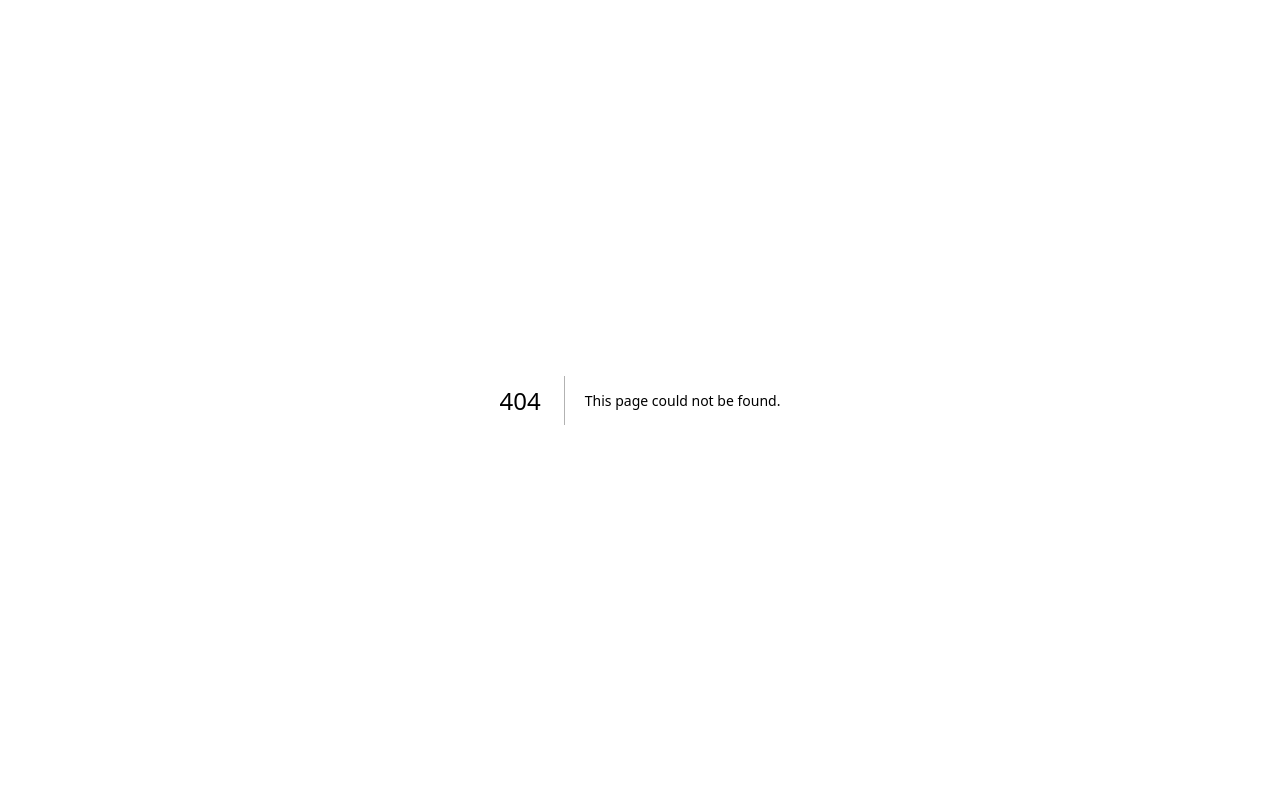
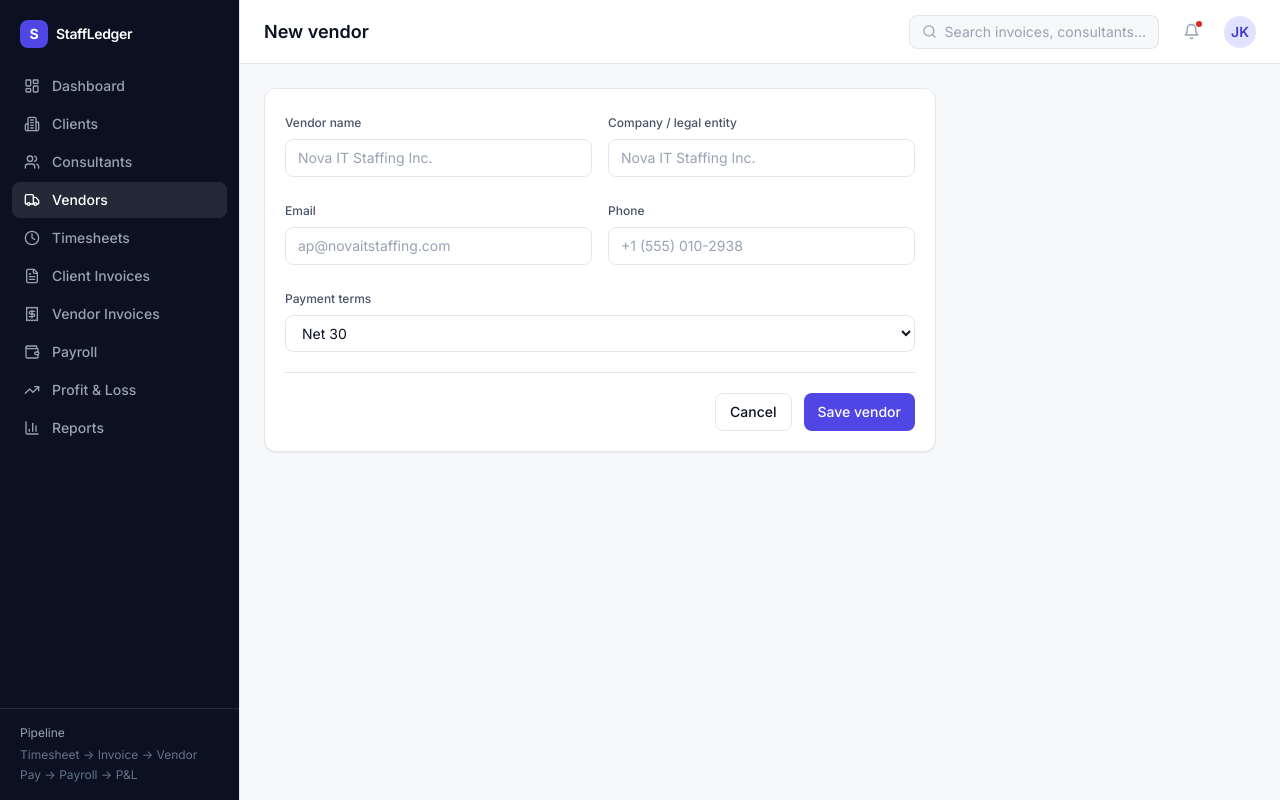
Before and after one commit to jkworld035/staffing-saas, a Next.js app: page /vendors/new in a window 1280 px wide. Before the commit this address had no page. Built offline with nearby package versions, Linux system fonts and the light colour scheme.

Commit message:
Restore Vendors module and sidebar nav entry

```diff
--- /dev/null
+++ b/src/app/(dashboard)/vendors/actions.ts
@@ -0,0 +1,24 @@
+"use server";
+
+import { createClient } from "@/lib/supabase/server";
+import { redirect } from "next/navigation";
+import { revalidatePath } from "next/cache";
+
+export async function createVendorRecord(formData: FormData) {
+  const supabase = await createClient();
+
+  const payload = {
+    vendor_name: String(formData.get("vendor_name") ?? ""),
+    company: String(formData.get("company") ?? "") || null,
+    email: String(formData.get("email") ?? "") || null,
+    phone: String(formData.get("phone") ?? "") || null,
+    payment_terms: String(formData.get("payment_terms") ?? "NET_30"),
+  };
+
+  const { error } = await supabase.from("vendors").insert(payload);
+  if (error) throw new Error(error.message);
+
+  revalidatePath("/vendors");
+  revalidatePath("/consultants/new");
+  redirect("/vendors");
+}
--- /dev/null
+++ b/src/app/(dashboard)/vendors/new/page.tsx
@@ -0,0 +1,51 @@
+import { Topbar } from "@/components/layout/Topbar";
+import { Card, CardBody } from "@/components/ui/Card";
+import { Field, Input, Select } from "@/components/forms/Field";
+import { Button } from "@/components/ui/Button";
+import { createVendorRecord } from "../actions";
+
+export default function NewVendorPage() {
+  return (
+    <>
+      <Topbar title="New vendor" />
+      <div className="p-6">
+        <Card className="max-w-2xl">
+          <CardBody>
+            <form action={createVendorRecord} className="space-y-5">
+              <div className="grid grid-cols-2 gap-4">
+                <Field label="Vendor name" htmlFor="vendor_name">
+                  <Input id="vendor_name" name="vendor_name" required placeholder="Nova IT Staffing Inc." />
+                </Field>
+                <Field label="Company / legal entity" htmlFor="company">
+                  <Input id="company" name="company" placeholder="Nova IT Staffing Inc." />
+                </Field>
+              </div>
+
+              <div className="grid grid-cols-2 gap-4">
+                <Field label="Email" htmlFor="email">
+                  <Input id="email" name="email" type="email" placeholder="ap@novaitstaffing.com" />
+                </Field>
+                <Field label="Phone" htmlFor="phone">
+                  <Input id="phone" name="phone" placeholder="+1 (555) 010-2938" />
+                </Field>
+              </div>
+
+              <Field label="Payment terms" htmlFor="payment_terms">
+                <Select id="payment_terms" name="payment_terms" defaultValue="NET_30">
+                  <option value="NET_15">Net 15</option>
+                  <option value="NET_30">Net 30</option>
+                  <option value="NET_45">Net 45</option>
+                </Select>
+              </Field>
+
+              <div className="flex justify-end gap-3 border-t border-line pt-5">
+                <Button variant="secondary" href="/vendors">Cancel</Button>
+                <Button type="submit">Save vendor</Button>
+              </div>
+            </form>
+          </CardBody>
+        </Card>
+      </div>
+    </>
+  );
+}
--- /dev/null
+++ b/src/app/(dashboard)/vendors/page.tsx
@@ -0,0 +1,59 @@
+import { Topbar } from "@/components/layout/Topbar";
+import { Card } from "@/components/ui/Card";
+import { DataTable, type Column } from "@/components/ui/DataTable";
+import { Badge } from "@/components/ui/Badge";
+import { Button } from "@/components/ui/Button";
+import { Plus } from "lucide-react";
+import { createClient } from "@/lib/supabase/server";
+import type { Vendor } from "@/types/vendor";
+
+async function getVendors(): Promise<Vendor[]> {
+  try {
+    const supabase = await createClient();
+    const { data } = await supabase.from("vendors").select("*").order("vendor_name");
+    return data ?? [];
+  } catch {
+    return [];
+  }
+}
+
+const columns: Column<Vendor>[] = [
+  { header: "Vendor", accessor: (v) => (
+      <div>
+        <p className="font-medium">{v.vendor_name}</p>
+        <p className="text-xs text-slate-400">{v.company ?? "--"}</p>
+      </div>
+    ) },
+  { header: "Email", accessor: (v) => v.email ?? "--" },
+  { header: "Phone", accessor: (v) => v.phone ?? "--" },
+  { header: "Terms", accessor: (v) => v.payment_terms.replace("_", " ") },
+  { header: "Status", accessor: (v) => <Badge tone={v.is_active ? "signal" : "neutral"}>{v.is_active ? "Active" : "Inactive"}</Badge> },
+];
+
+export default async function VendorsPage() {
+  const vendors = await getVendors();
+
+  return (
+    <>
+      <Topbar
+        title="Vendors"
+        action={
+          <Button href="/vendors/new">
+            <Plus size={15} /> New vendor
+          </Button>
+        }
+      />
+      <div className="p-6">
+        <Card>
+          <DataTable
+            columns={columns}
+            rows={vendors}
+            keyFor={(v) => v.id}
+            emptyTitle="No vendors yet"
+            emptyHint="Add a vendor before creating a C2C consultant -- they get linked at consultant setup."
+          />
+        </Card>
+      </div>
+    </>
+  );
+}
--- a/src/components/layout/Sidebar.tsx
+++ b/src/components/layout/Sidebar.tsx
@@ -1,11 +1,11 @@
 "use client";
-
 import Link from "next/link";
 import { usePathname } from "next/navigation";
 import {
   LayoutDashboard,
   Building2,
   Users,
+  Truck,
   Clock,
   FileText,
   Receipt,
@@ -14,11 +14,11 @@ import {
   BarChart3,
 } from "lucide-react";
 import { cn } from "@/lib/utils";
-
 const NAV = [
   { href: "/dashboard", label: "Dashboard", icon: LayoutDashboard },
   { href: "/clients", label: "Clients", icon: Building2 },
   { href: "/consultants", label: "Consultants", icon: Users },
+  { href: "/vendors", label: "Vendors", icon: Truck },
   { href: "/timesheets", label: "Timesheets", icon: Clock },
   { href: "/invoices/client", label: "Client Invoices", icon: FileText },
   { href: "/invoices/vendor", label: "Vendor Invoices", icon: Receipt },
@@ -26,10 +26,8 @@ const NAV = [
   { href: "/profit-loss", label: "Profit & Loss", icon: TrendingUp },
   { href: "/reports", label: "Reports", icon: BarChart3 },
 ];
-
 export function Sidebar() {
   const pathname = usePathname();
-
   return (
     <aside className="flex h-screen w-60 shrink-0 flex-col border-r border-line bg-ink text-white">
       <div className="flex items-center gap-2 px-5 py-5">
@@ -38,7 +36,6 @@ export function Sidebar() {
         </div>
         <span className="text-sm font-semibold tracking-tight">StaffLedger</span>
       </div>
-
       <nav className="flex-1 space-y-0.5 px-3">
         {NAV.map(({ href, label, icon: Icon }) => {
           const active = pathname === href || pathname.startsWith(href + "/");
@@ -59,11 +56,10 @@ export function Sidebar() {
           );
         })}
       </nav>
-
       <div className="border-t border-white/10 px-5 py-4">
         <p className="text-xs text-slate-400">Pipeline</p>
         <p className="mt-1 text-xs leading-relaxed text-slate-500">
-          Timesheet → Invoice → Vendor Pay → Payroll → P&amp;L
+          Timesheet -&gt; Invoice -&gt; Vendor Pay -&gt; Payroll -&gt; P&amp;L
         </p>
       </div>
     </aside>
--- /dev/null
+++ b/src/types/vendor.ts
@@ -0,0 +1,10 @@
+export interface Vendor {
+  id: string;
+  vendor_name: string;
+  company: string | null;
+  email: string | null;
+  phone: string | null;
+  payment_terms: "NET_15" | "NET_30" | "NET_45";
+  is_active: boolean;
+  created_at: string;
+}
```
